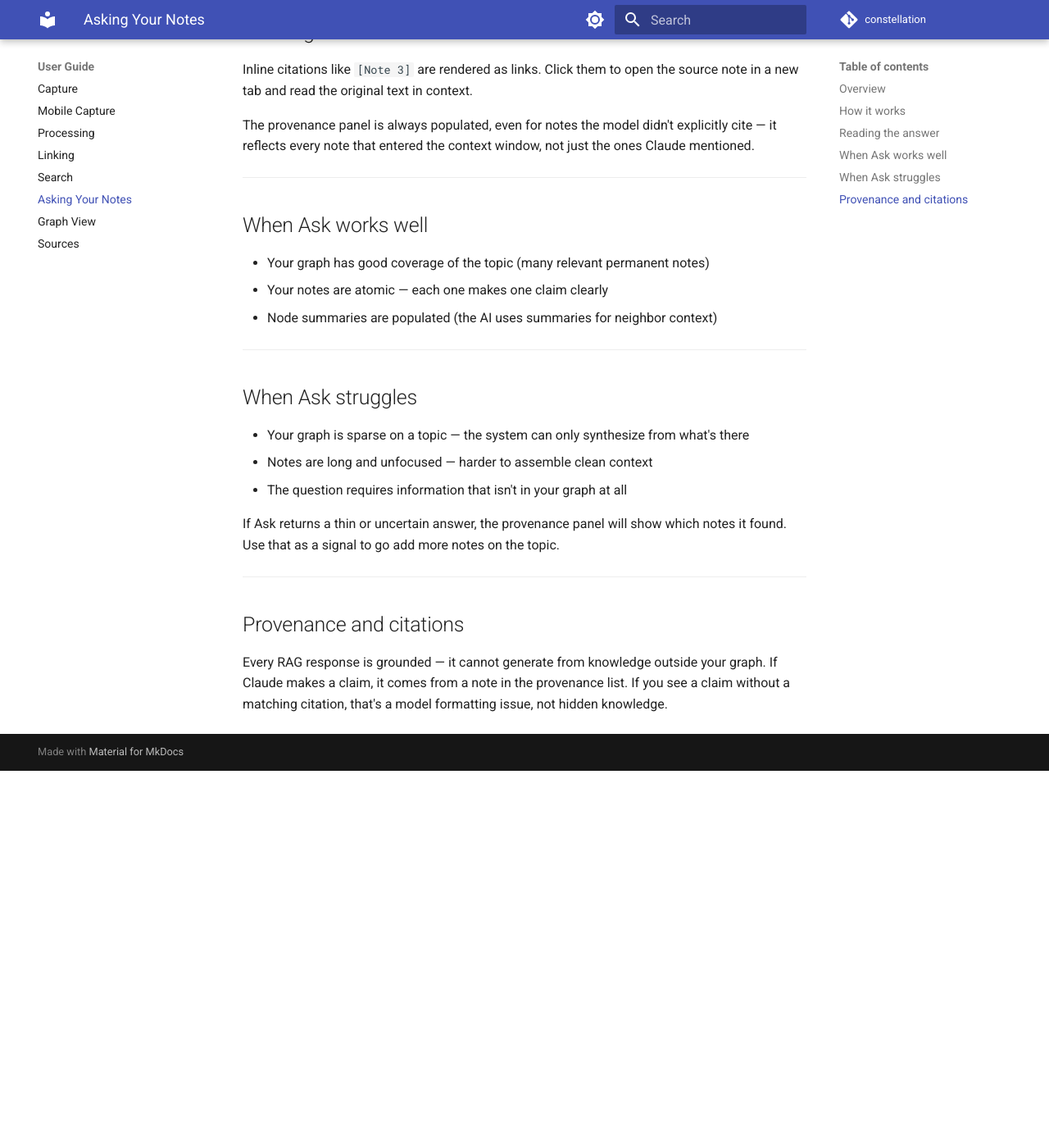
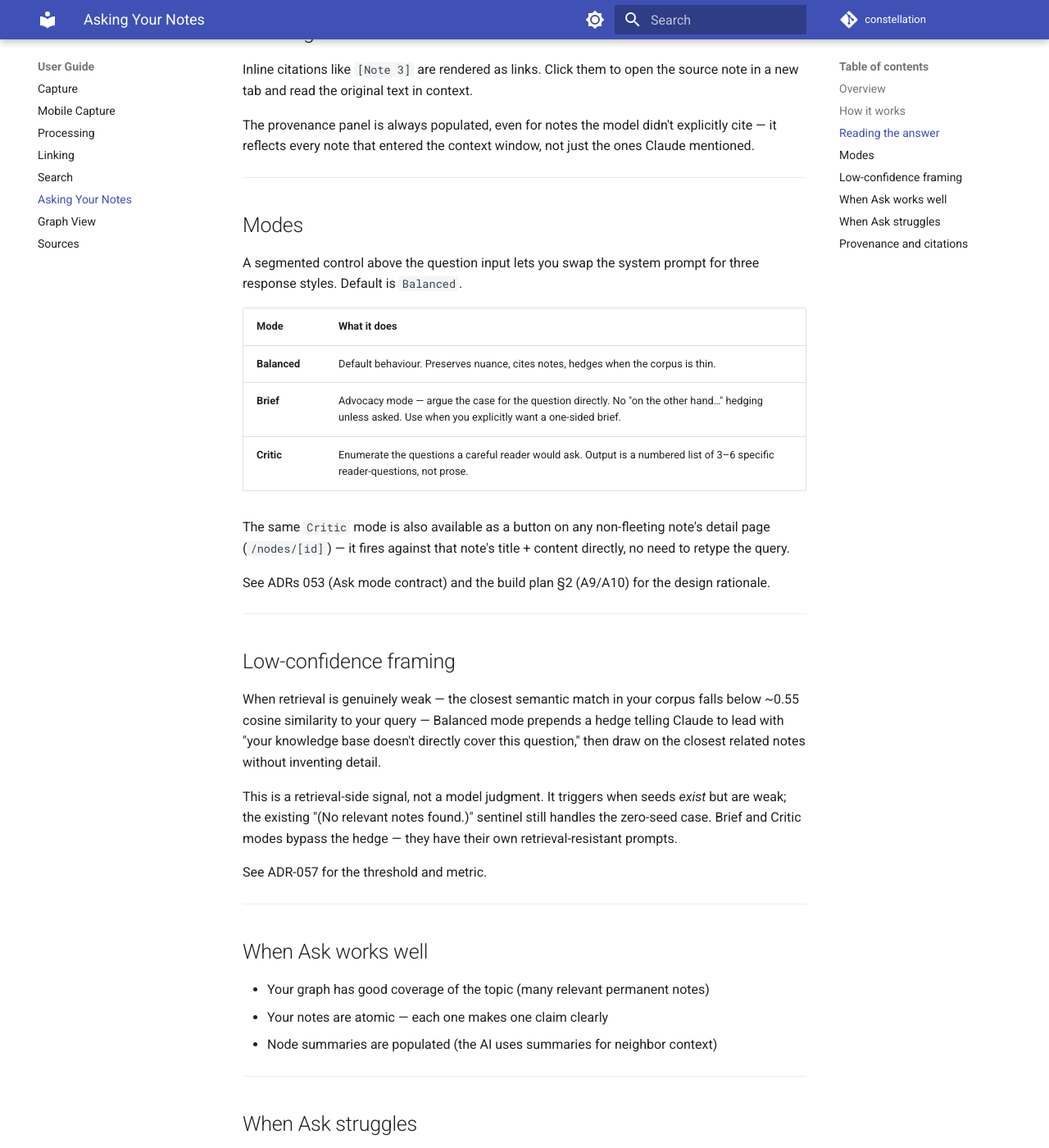
Before and after one commit to WizardInDminor/constellation, an MkDocs documentation site: the page built from docs-site/user-guide/asking.md, in a window 1280 px wide and 1400 px high, scrolled down 1114 px. Shown: the whole window at 82% size. Built offline with MkDocs 1.6.1 and Material for MkDocs 9.7.7, drawn with Linux system fonts in a browser that asks for light colours; comment, search, counter and statistics services are not loaded; before the commit the page ends 2054 px from its top, so only the background shows below that; some of the changed text lies outside the part shown.

Commit message:
docs: patch the two misleading bits of the user guide after Buckets A+B
The index status block claimed Phase 6 was the latest shipped work,
with Phase 7 (Ollama) next. Reality: Bucket A and Bucket B both
landed after that and the next major task is the Phase 8.0 prototype
gate. Replaces the table accordingly and adds an inline note that the
user guide is mid-refresh — full pages for Discover, Synthesize, and
cluster-links are still owed but deferred to a docs-only session.

asking.md was missing the Ask mode selector (default/brief/critic)
and the low-confidence hedge. Adds two short sections covering both,
with pointers to ADR-053 (mode contract) and ADR-057 (confidence
threshold).

The full remaining gap is tracked in a new memory entry
(project_docs_site_todo.md).

Co-Authored-By: Claude Opus 4.7 <noreply@anthropic.com>

```diff
--- a/docs-site/user-guide/asking.md
+++ b/docs-site/user-guide/asking.md
@@ -36,6 +36,32 @@ The provenance panel is always populated, even for notes the model didn't explic
 
 ---
 
+## Modes
+
+A segmented control above the question input lets you swap the system prompt for three response styles. Default is `Balanced`.
+
+| Mode | What it does |
+|------|--------------|
+| **Balanced** | Default behaviour. Preserves nuance, cites notes, hedges when the corpus is thin. |
+| **Brief** | Advocacy mode — argue the case for the question directly. No "on the other hand…" hedging unless asked. Use when you explicitly want a one-sided brief. |
+| **Critic** | Enumerate the questions a careful reader would ask. Output is a numbered list of 3–6 specific reader-questions, not prose. |
+
+The same `Critic` mode is also available as a button on any non-fleeting note's detail page (`/nodes/[id]`) — it fires against that note's title + content directly, no need to retype the query.
+
+See ADRs 053 (Ask mode contract) and the build plan §2 (A9/A10) for the design rationale.
+
+---
+
+## Low-confidence framing
+
+When retrieval is genuinely weak — the closest semantic match in your corpus falls below ~0.55 cosine similarity to your query — Balanced mode prepends a hedge telling Claude to lead with "your knowledge base doesn't directly cover this question," then draw on the closest related notes without inventing detail.
+
+This is a retrieval-side signal, not a model judgment. It triggers when seeds *exist* but are weak; the existing "(No relevant notes found.)" sentinel still handles the zero-seed case. Brief and Critic modes bypass the hedge — they have their own retrieval-resistant prompts.
+
+See ADR-057 for the threshold and metric.
+
+---
+
 ## When Ask works well
 
 - Your graph has good coverage of the topic (many relevant permanent notes)
@@ -50,7 +76,7 @@ The provenance panel is always populated, even for notes the model didn't explic
 - Notes are long and unfocused — harder to assemble clean context
 - The question requires information that isn't in your graph at all
 
-If Ask returns a thin or uncertain answer, the provenance panel will show which notes it found. Use that as a signal to go add more notes on the topic.
+If Ask returns a thin or uncertain answer, the provenance panel will show which notes it found. Use that as a signal to go add more notes on the topic. The low-confidence hedge above is the system's first-line response — but a sparse graph stays sparse until you fill it.
 
 ---
 
```
Also changed, not shown: docs-site/index.md (+10 -2 lines).
